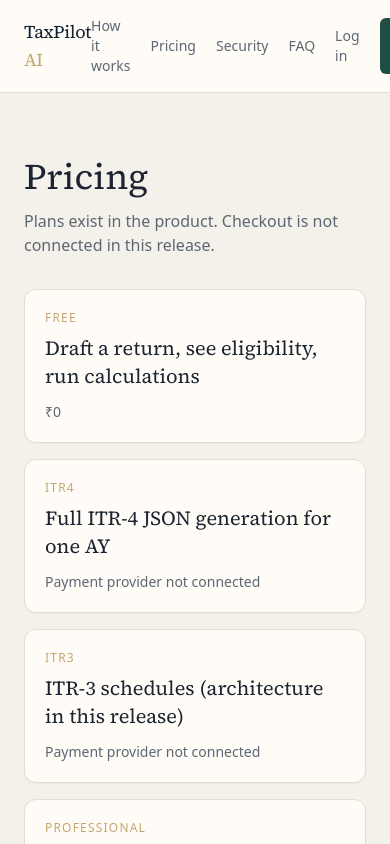
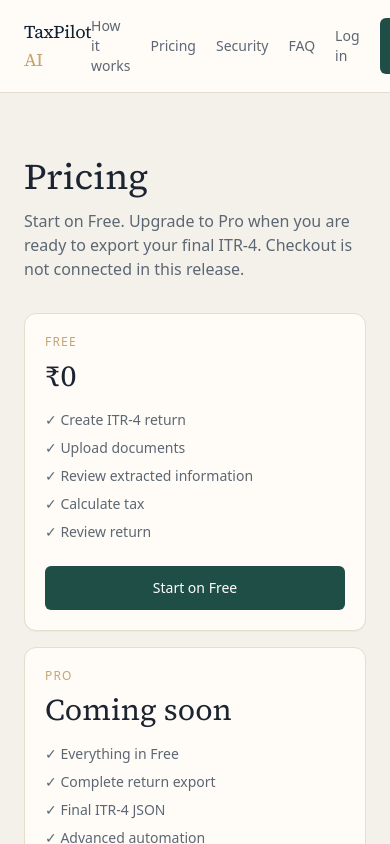
Before and after one commit to SparkxDating/taxpilot-ai, a Next.js app: page /pricing in a window 390 px wide. Shown: the top 844 px of the page. Built offline with nearby package versions, Linux system fonts and the light colour scheme; no server answers; what ajv-draft-04 would draw is missing.

Commit message:
Phase 14: add Free vs Pro access helper and pricing UI.

```diff
--- a/src/app/pricing/page.tsx
+++ b/src/app/pricing/page.tsx
@@ -2,32 +2,57 @@
 import { Card, Button, Disclaimer } from "@/components/ui";
 import Link from "next/link";
 
+const FREE_FEATURES = [
+  "Create ITR-4 return",
+  "Upload documents",
+  "Review extracted information",
+  "Calculate tax",
+  "Review return",
+];
+
+const PRO_FEATURES = [
+  "Everything in Free",
+  "Complete return export",
+  "Final ITR-4 JSON",
+  "Advanced automation",
+];
+
 export default function Pricing() {
-  const plans = [
-    ["FREE", "Draft a return, see eligibility, run calculations", "₹0"],
-    ["ITR4", "Full ITR-4 JSON generation for one AY", "Payment provider not connected"],
-    ["ITR3", "ITR-3 schedules (architecture in this release)", "Payment provider not connected"],
-    ["PROFESSIONAL", "Multiple clients as a tax professional", "Payment provider not connected"],
-    ["CA_FIRM", "Firm workspace", "Payment provider not connected"],
-  ];
   return (
     <div>
       <SiteHeader />
       <div className="mx-auto max-w-5xl px-6 py-16">
         <h1 className="text-4xl">Pricing</h1>
-        <p className="sans mt-3 text-[#5c6773]">Plans exist in the product. Checkout is not connected in this release.</p>
+        <p className="sans mt-3 text-[#5c6773]">
+          Start on Free. Upgrade to Pro when you are ready to export your final ITR-4. Checkout is not connected in this
+          release.
+        </p>
         <div className="mt-8 grid gap-4 md:grid-cols-2">
-          {plans.map(([n, d, p]) => (
-            <Card key={n}>
-              <p className="sans text-xs uppercase tracking-widest text-[#c4a574]">{n}</p>
-              <p className="mt-2 text-xl">{d}</p>
-              <p className="sans mt-3 text-sm text-[#5c6773]">{p}</p>
-            </Card>
-          ))}
+          <Card>
+            <p className="sans text-xs uppercase tracking-widest text-[#c4a574]">FREE</p>
+            <p className="mt-2 text-3xl">₹0</p>
+            <ul className="sans mt-4 space-y-2 text-sm text-[#5c6773]">
+              {FREE_FEATURES.map((item) => (
+                <li key={item}>✓ {item}</li>
+              ))}
+            </ul>
+            <Link href="/signup" className="mt-6 inline-block w-full sm:w-auto">
+              <Button className="min-h-11 w-full sm:w-auto">Start on Free</Button>
+            </Link>
+          </Card>
+          <Card>
+            <p className="sans text-xs uppercase tracking-widest text-[#c4a574]">PRO</p>
+            <p className="mt-2 text-3xl">Coming soon</p>
+            <ul className="sans mt-4 space-y-2 text-sm text-[#5c6773]">
+              {PRO_FEATURES.map((item) => (
+                <li key={item}>✓ {item}</li>
+              ))}
+            </ul>
+            <Button className="mt-6 min-h-11 w-full sm:w-auto" disabled>
+              Checkout coming soon
+            </Button>
+          </Card>
         </div>
-        <Link href="/signup" className="mt-8 inline-block">
-          <Button>Start on Free</Button>
-        </Link>
         <div className="mt-8">
           <Disclaimer />
         </div>
--- /dev/null
+++ b/src/components/upgrade-cta.tsx
@@ -0,0 +1,23 @@
+import Link from "next/link";
+import { Button, Card } from "./ui";
+import { PRICING_PATH, UPGRADE_DETAIL, UPGRADE_HEADING } from "@/lib/plan";
+
+export function UpgradeCta({ className }: { className?: string }) {
+  return (
+    <Link href={PRICING_PATH} className={className}>
+      <Button className="min-h-11 w-full sm:w-auto" aria-label="Upgrade to Pro">
+        Upgrade to Pro
+      </Button>
+    </Link>
+  );
+}
+
+export function ProUpgradeCard() {
+  return (
+    <Card className="mt-6">
+      <p className="font-medium">{UPGRADE_HEADING}</p>
+      <p className="sans mt-2 text-sm text-[#5c6773]">{UPGRADE_DETAIL}</p>
+      <UpgradeCta className="mt-4 inline-block w-full sm:w-auto" />
+    </Card>
+  );
+}
--- /dev/null
+++ b/src/lib/plan.ts
@@ -0,0 +1,83 @@
+export const PLAN_FREE = "FREE";
+export const PLAN_PRO = "PRO";
+
+export type AccessPlan = "FREE" | "PRO";
+
+export type SubscriptionAccess = {
+  plan?: string | null;
+  status?: string | null;
+} | null | undefined;
+
+export const UPGRADE_HEADING = "Your return is ready.";
+export const UPGRADE_DETAIL = "Upgrade to Pro to generate/download your final ITR-4.";
+export const PRO_REQUIRED_CODE = "PRO_REQUIRED";
+export const PRO_REQUIRED_MESSAGE = "Upgrade to Pro to generate/download your final ITR-4.";
+export const PRICING_PATH = "/pricing";
+
+const ACTIVE = "ACTIVE";
+const PRO_PLANS = new Set(["PRO", "ITR4", "ITR3", "PROFESSIONAL", "CA_FIRM"]);
+
+export function normalizePlan(plan?: string | null): AccessPlan {
+  const value = String(plan || "").trim().toUpperCase();
+  if (!value || value === PLAN_FREE) return PLAN_FREE;
+  if (PRO_PLANS.has(value)) return PLAN_PRO;
+  return PLAN_FREE;
+}
+
+export function isProUser(subscription?: SubscriptionAccess): boolean {
+  if (!subscription) return false;
+  const status = String(subscription.status || ACTIVE).trim().toUpperCase();
+  if (status !== ACTIVE) return false;
+  return normalizePlan(subscription.plan) === PLAN_PRO;
+}
+
+export function planLabel(subscription?: SubscriptionAccess): "Free" | "Pro" {
+  return isProUser(subscription) ? "Pro" : "Free";
+}
+
+export type UserAccess = {
+  plan: AccessPlan;
+  isPro: boolean;
+  label: "Free" | "Pro";
+};
+
+export function accessFromSubscription(subscription?: SubscriptionAccess): UserAccess {
+  const isPro = isProUser(subscription);
+  return {
+    plan: isPro ? PLAN_PRO : PLAN_FREE,
+    isPro,
+    label: isPro ? "Pro" : "Free",
+  };
+}
+
+export async function getUserAccess(userId: string): Promise<UserAccess> {
+  if (!userId) return accessFromSubscription(null);
+  const { prisma } = await import("./db");
+  const subscription = await prisma.subscription.findUnique({
+    where: { userId },
+    select: { plan: true, status: true },
+  });
+  return accessFromSubscription(subscription);
+}
+
+export function requireProAccess(subscription?: SubscriptionAccess) {
+  if (isProUser(subscription)) return { allowed: true as const };
+  return {
+    allowed: false as const,
+    code: PRO_REQUIRED_CODE,
+    message: PRO_REQUIRED_MESSAGE,
+    upgradeUrl: PRICING_PATH,
+  };
+}
+
+export function proRequiredBody() {
+  return {
+    error: PRO_REQUIRED_MESSAGE,
+    code: PRO_REQUIRED_CODE,
+    upgradeUrl: PRICING_PATH,
+  };
+}
+
+export function jsonExportUpgradePath(returnId: string) {
+  return `/returns/${returnId}/summary?upgrade=1`;
+}
```
